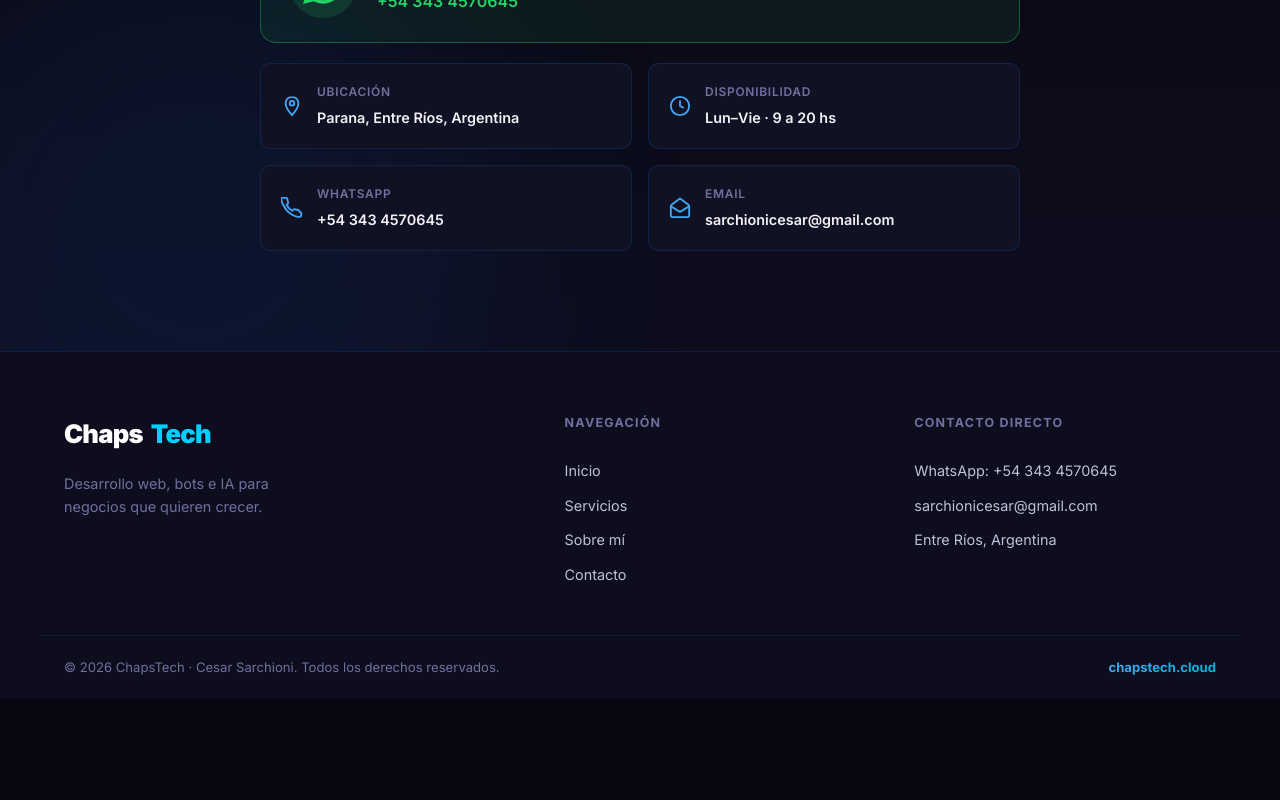
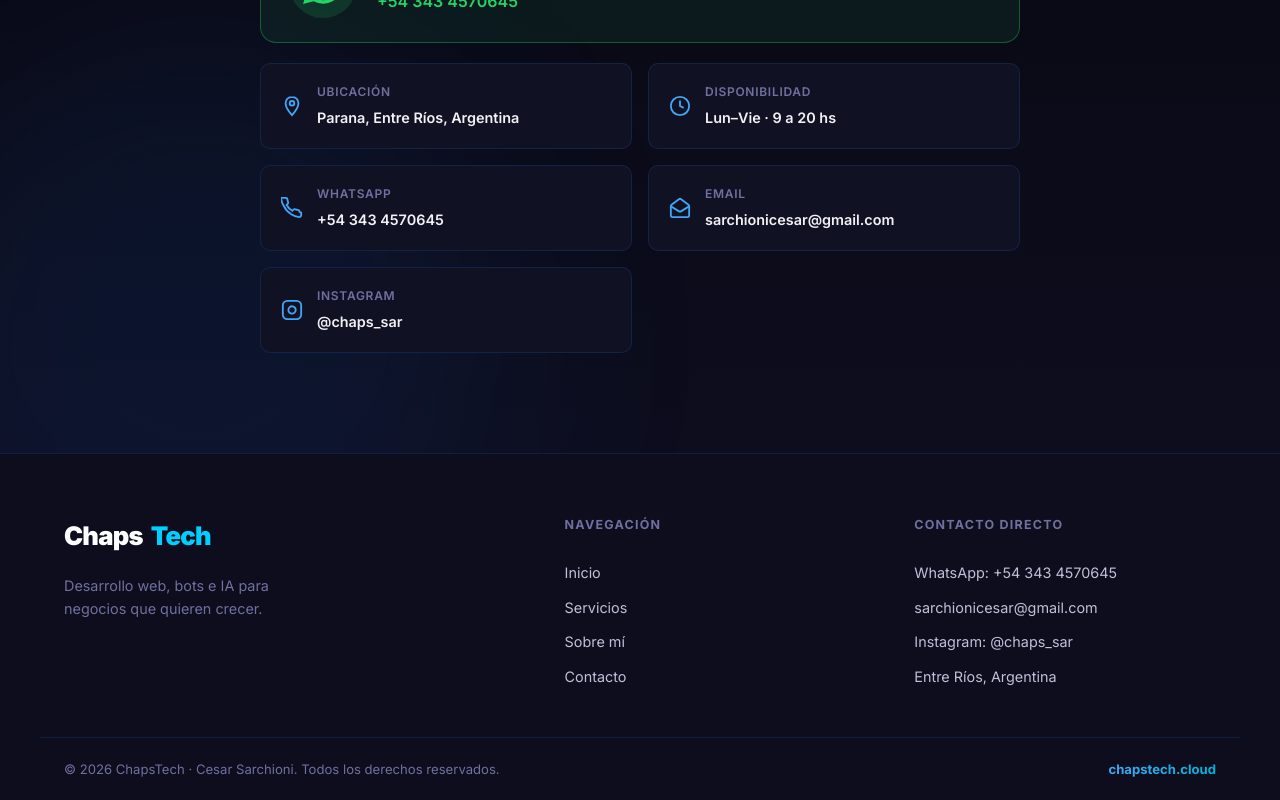
Before and after one commit to Chaps6590/ChapsTech, a React (Vite) app: page / in a window 1280 px wide. Shown: the part 4347-5147 px from the top of the page. Before the commit the page ends 5046 px from the top, so only its background shows below. Built offline with nearby package versions, Linux system fonts and the light colour scheme.

Commit message:
feat: add Instagram link to Contact and Footer components for enhanced social media connectivity

```diff
--- a/src/components/Contact.jsx
+++ b/src/components/Contact.jsx
@@ -81,6 +81,24 @@ const Contact = () => {
                 <span className="cic-value">sarchionicesar@gmail.com</span>
               </div>
             </div>
+
+            <a
+              href="https://www.instagram.com/chaps_sar"
+              target="_blank"
+              rel="noopener noreferrer"
+              className="contact-info-card"
+              style={{ textDecoration: 'none' }}
+            >
+              <svg width="22" height="22" viewBox="0 0 24 24" fill="none" stroke="currentColor" strokeWidth="2">
+                <rect x="2" y="2" width="20" height="20" rx="5" ry="5" />
+                <path d="M16 11.37A4 4 0 1112.63 8 4 4 0 0116 11.37z" />
+                <line x1="17.5" y1="6.5" x2="17.51" y2="6.5" />
+              </svg>
+              <div>
+                <span className="cic-label">Instagram</span>
+                <span className="cic-value">@chaps_sar</span>
+              </div>
+            </a>
           </div>
         </div>
       </div>
--- a/src/components/Footer.jsx
+++ b/src/components/Footer.jsx
@@ -49,6 +49,14 @@ const Footer = () => {
           <a href="mailto:sarchionicesar@gmail.com" className="footer-link">
             sarchionicesar@gmail.com
           </a>
+          <a
+            href="https://www.instagram.com/chaps_sar"
+            target="_blank"
+            rel="noopener noreferrer"
+            className="footer-link"
+          >
+            Instagram: @chaps_sar
+          </a>
           <span className="footer-link no-link">Entre Ríos, Argentina</span>
         </div>
       </div>
```
